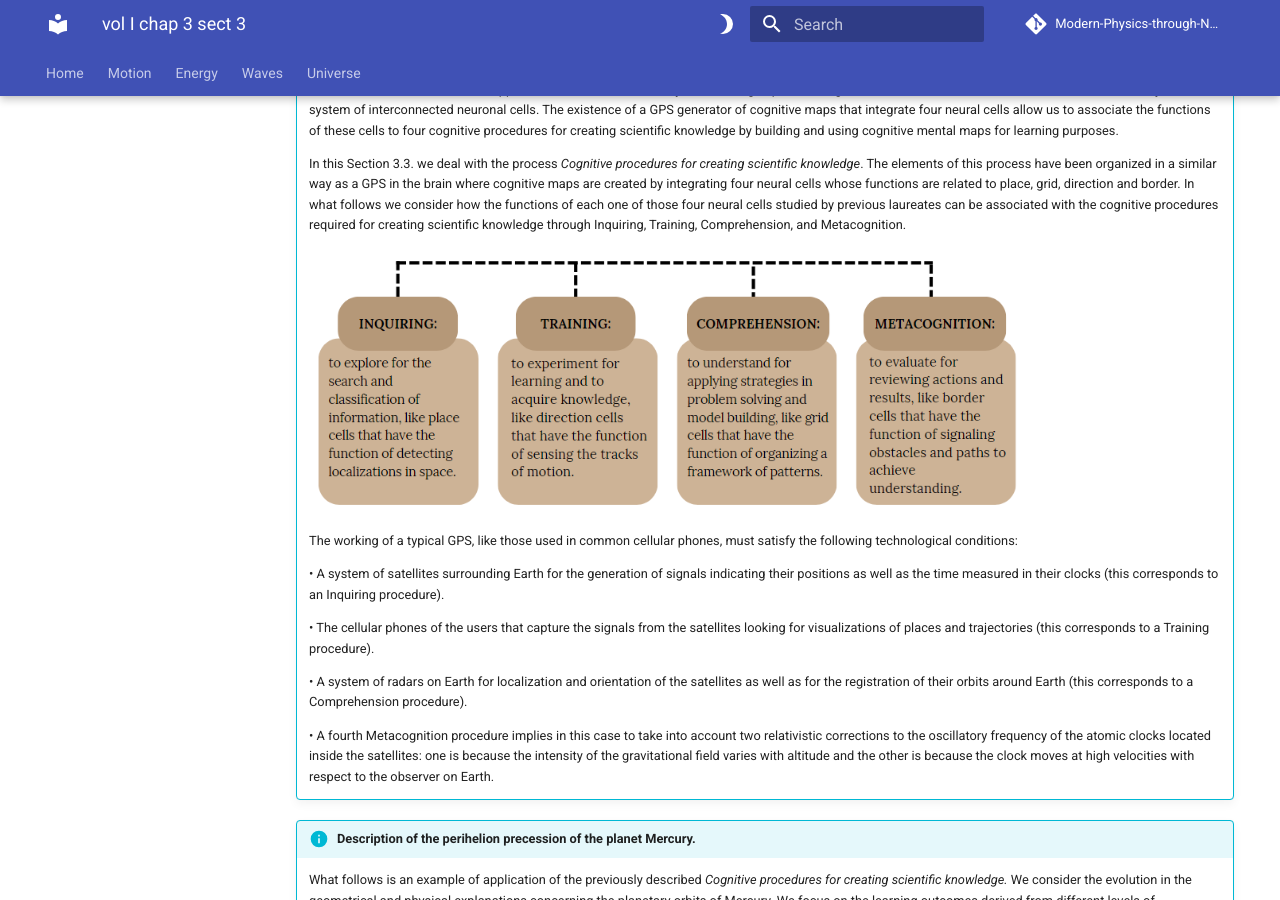
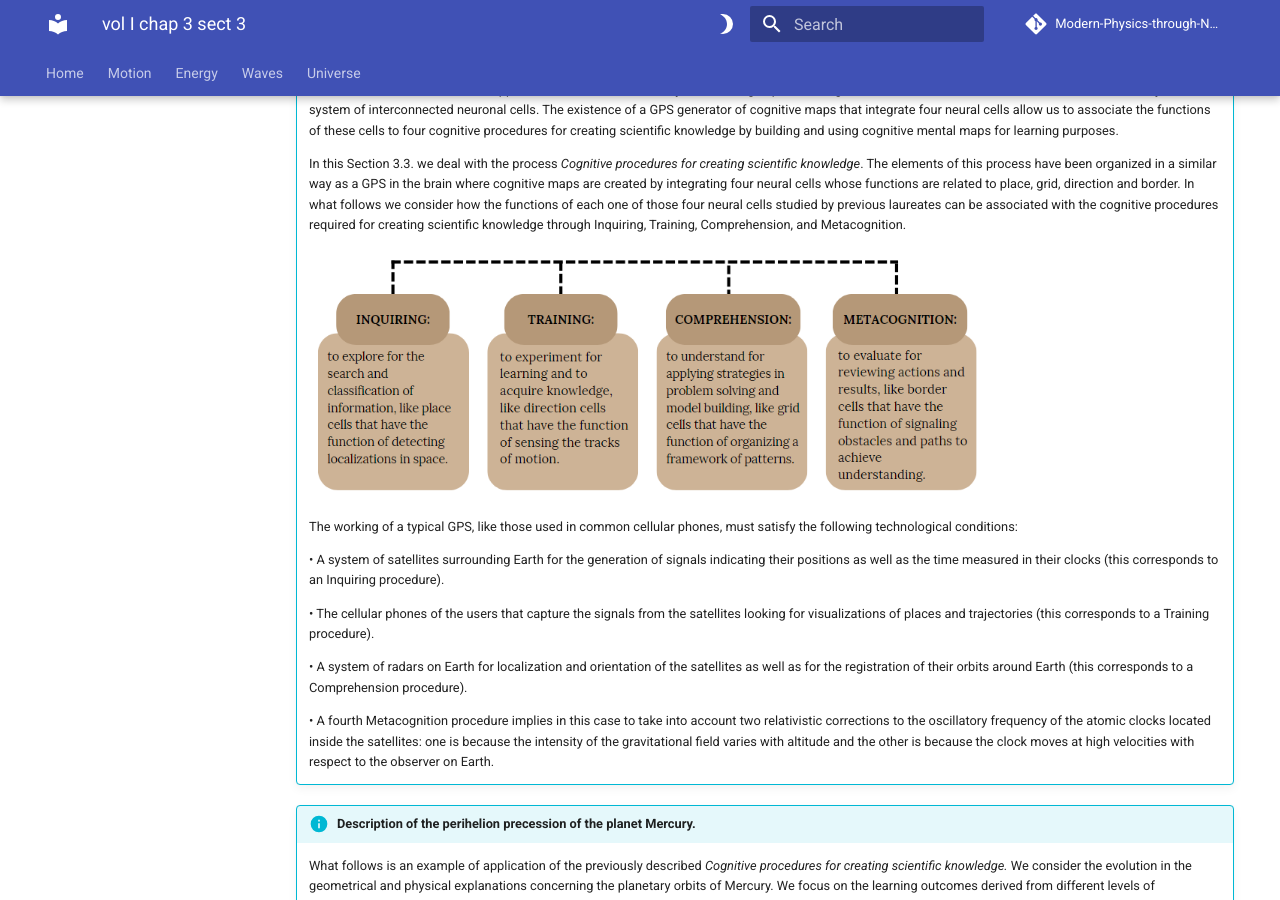
Before and after one commit to modphysnobel/modphysnobel.github.io, an MkDocs documentation site: the page built from docs/vol-I/vol-I-chap-3-sect-3.md, in a window 1280 px wide and 900 px high, scrolled down 481 px. Built offline with MkDocs 1.6.1 and Material for MkDocs 9.7.7, drawn with Linux system fonts in a browser that asks for light colours; some web fonts are replaced; comment, search, counter and statistics services are not loaded.

Commit message:
Update vol-I-chap-3-sect-3.md

```diff
--- a/docs/vol-I/vol-I-chap-3-sect-3.md
+++ b/docs/vol-I/vol-I-chap-3-sect-3.md
@@ -14,7 +14,7 @@
 
 	In this Section 3.3. we deal with the process *Cognitive procedures for creating scientific knowledge*. The elements of this process have been organized in a similar way as a GPS in the brain where cognitive maps are created by integrating four neural cells whose functions are related to place, grid, direction and border. In what follows we consider how the functions of each one of those four neural cells studied by previous laureates can be associated with the cognitive procedures required for creating scientific knowledge through Inquiring, Training, Comprehension, and Metacognition.
 
-	![Fig1](./figs/Vol-I-chap-3-sect-3-Fig1.PNG){width="720"}
+	![Fig1](./figs/Vol-I-chap-3-sect-3-Fig1.PNG){width="680"}
 
 	The working of a typical GPS, like those used in common cellular phones, must satisfy the following technological conditions:
 
```
